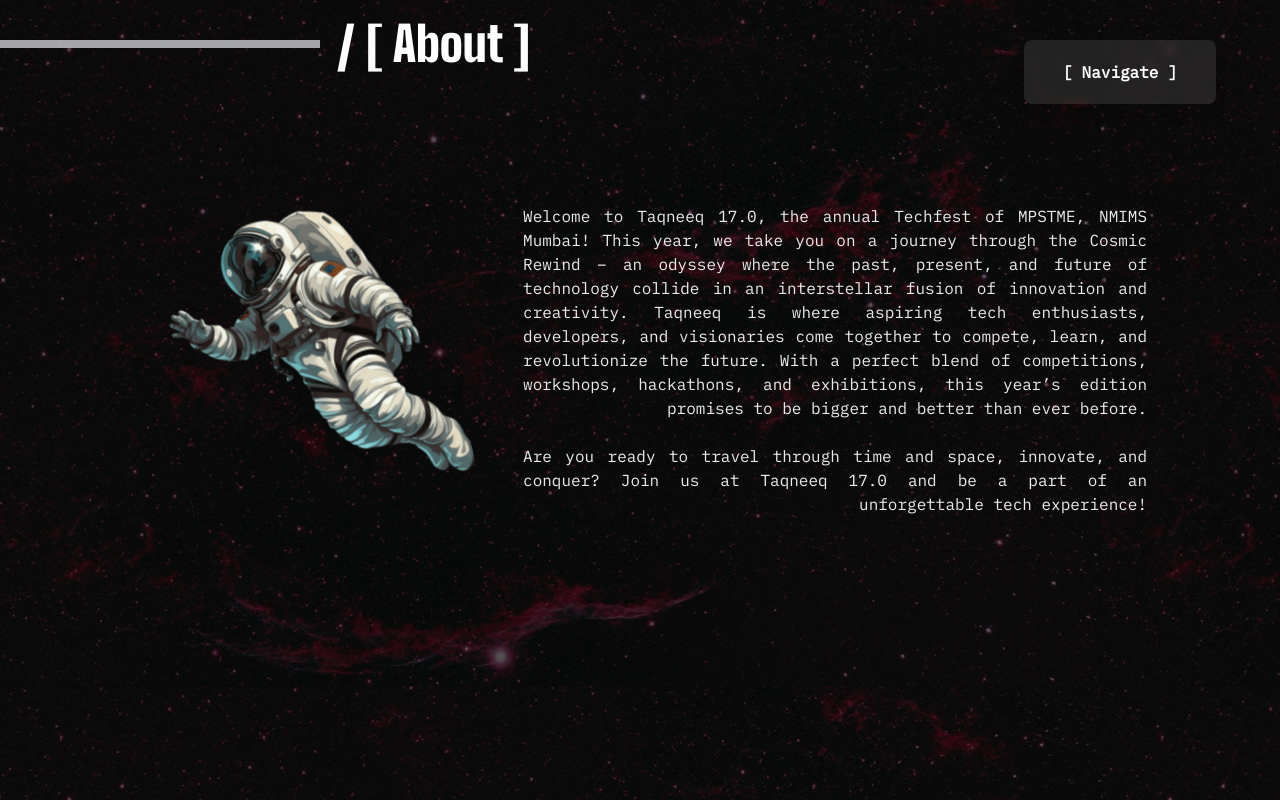
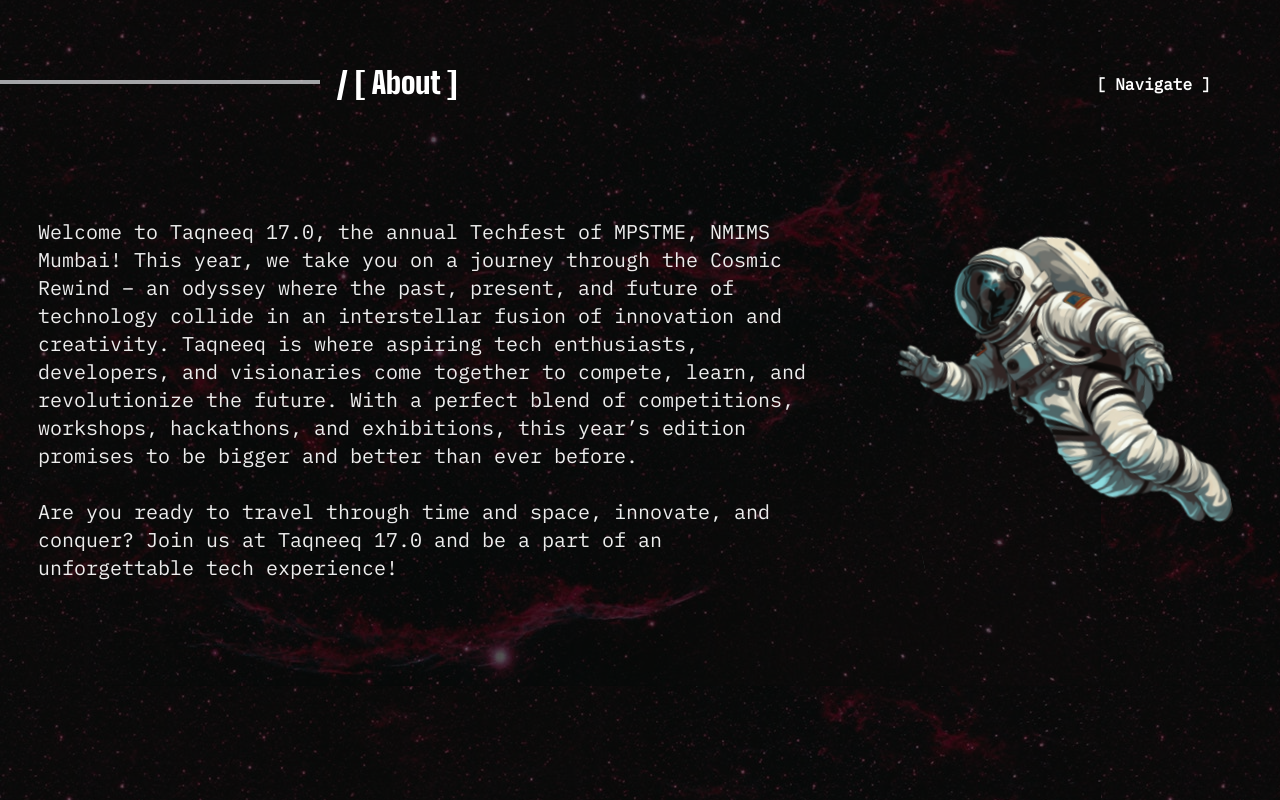
Before and after one commit to taqneeq/Taqneeq-17.0, a Next.js app: page /about in a window 1280 px wide. Built offline with nearby package versions, Linux system fonts and the light colour scheme.

Commit message:
feat: merged changes

```diff
--- /dev/null
+++ b/app/components/FrozenRoute.js
@@ -0,0 +1,13 @@
+'use client'
+
+import { useContext, useRef } from 'react'
+import { LayoutRouterContext } from 'next/dist/shared/lib/app-router-context.shared-runtime'
+
+const FrozenRoute = ({ children }) => {
+  const context = useContext(LayoutRouterContext)
+  const frozen = useRef(context).current
+
+  return <LayoutRouterContext.Provider value={frozen}>{children}</LayoutRouterContext.Provider>
+}
+
+export default FrozenRoute
--- /dev/null
+++ b/app/components/PageAnimatePresence.js
@@ -0,0 +1,32 @@
+"use client";
+import { usePathname } from "next/navigation";
+import { AnimatePresence, motion } from "motion/react";
+import { useState, useEffect } from "react";
+
+const PageAnimatePresence = ({ children }) => {
+  const pathname = usePathname();
+  const [displayChildren, setDisplayChildren] = useState(children);
+
+  useEffect(() => {
+    setDisplayChildren(children);
+  }, [children]);
+
+  return (
+    <div className="relative w-full">
+      <AnimatePresence mode="wait">
+        <motion.div
+          key={pathname}
+          initial={{ opacity: 0 }}
+          animate={{ opacity: 1 }}
+          exit={{ opacity: 0 }}
+          transition={{ duration: 0.5 }}
+          className="absolute w-full"
+        >
+          {displayChildren}
+        </motion.div>
+      </AnimatePresence>
+    </div>
+  );
+};
+
+export default PageAnimatePresence;
--- a/app/components/navbar.js
+++ b/app/components/navbar.js
@@ -10,10 +10,7 @@
   };
 
   return (
-    <nav className="absolute top-10 right-10 md:right-16 text-brandOffWhite font-ibm
-      z-30 text-right backdrop-filter backdrop-blur-sm bg-white/10 p-5 w-48 rounded-lg
-      flex flex-col shadow-lg">
-
+    <nav className="absolute top-10 md:top-[9%] right-10 md:right-16 text-brandOffWhite font-ibm z-30 text-right">
       {/* Toggle list visibility on click with scale animation */}
       <p
         onClick={toggleListVisibility}
--- a/app/layout.js
+++ b/app/layout.js
@@ -1,7 +1,8 @@
-import { IBM_Plex_Mono, Big_Shoulders_Display} from "next/font/google";
+import { IBM_Plex_Mono, Big_Shoulders_Display } from "next/font/google";
 import localFont from "next/font/local";
 import "./globals.css";
 import Navbar from "./components/navbar";
+import PageAnimatePresence from "@/app/components/PageAnimatePresence";
 import Image from "next/image";
 
 const impact = localFont({
@@ -33,11 +34,17 @@
       <body
         className={` ${ibm.variable} ${bigShouldersDisplay.variable} ${impact.variable} antialiased w-full min-h-screen relative`}
       >
-        <Navbar/>
+        <Navbar />
         <div className="fixed inset-0 z-0 h-screen w-screen">
-          <img src={"/cosmic_bg.png"} alt="cosmic" className="opacity-60 h-full w-full object-cover"/>{" "}
+          <img
+            src={"/cosmic_bg.png"}
+            alt="cosmic"
+            className="opacity-60 h-full w-full object-cover"
+          />{" "}
         </div>
-        <main className="relative z-10 w-full">{children}</main>
+        <main className="relative z-10 w-full">
+          <PageAnimatePresence>{children}</PageAnimatePresence>
+        </main>
       </body>
     </html>
   );
--- a/app/screens/about/index.js
+++ b/app/screens/about/index.js
@@ -1,24 +1,39 @@
-import React from 'react'
+import React from "react";
 
 const index = () => {
   return (
-    <section id='about'
-      className="min-h-[90vh] max-h-[1440px] max-w-7xl flex flex-col md:flex-col justify-center items-center relative md:gap-5 mx-auto"
+    <section
+      id="about"
+      className="h-screen max-h-[1440px] max-w-7xl flex flex-col md:flex-col justify-center items-center relative md:gap-5 mx-auto"
     >
-        <hr className="w-1/2 border-2 md:border-4 absolute top-10 -left-1/4 text-brandOffWhite opacity-70"></hr>
-        <h1 className="font-BSD text-4xl md:text-5xl text-white absolute top-5 left-1/4 ml-4">/ [ About ]</h1>
-        <div className="flex flex-row justify-center items-center relative md:gap-10 mx-auto">
-            <img src='/astronaut.svg' alt="filler image" width="30%" className='hidden md:block'></img>
-            <p
-            className="md:text-base font-ibm max-w-prose w-[80%] md:w-full text-justify md:[text-align-last:right]"
-            >
-            Welcome to Taqneeq 17.0, the annual Techfest of MPSTME, NMIMS Mumbai! This year, we take you on a journey through the Cosmic Rewind – an odyssey where the past, present, and future of technology collide in an interstellar fusion of innovation and creativity. Taqneeq is where aspiring tech enthusiasts, developers, and visionaries come together to compete, learn, and revolutionize the future. With a perfect blend of competitions, workshops, hackathons, and exhibitions, this year’s edition promises to be bigger and better than ever before. <br></br> <br></br>
-            Are you ready to travel through time and space, innovate, and conquer? Join us at Taqneeq 17.0 and be a part of an unforgettable tech experience!
+      <hr className="w-1/2 border-1 md:border-2 absolute top-[10%] -left-1/4 text-brandGrey opacity-70"></hr>
+      <h1 className="font-BSD text-2xl md:text-3xl text-white absolute top-[8%] left-1/4 ml-4">
+        / [ About ]
+      </h1>
+      <div className="flex flex-row justify-center items-center relative md:gap-10 mx-auto">
+        <p className="md:text-xl font-ibm max-w-prose w-[80%] md:w-full">
+          Welcome to Taqneeq 17.0, the annual Techfest of MPSTME, NMIMS Mumbai!
+          This year, we take you on a journey through the Cosmic Rewind – an
+          odyssey where the past, present, and future of technology collide in
+          an interstellar fusion of innovation and creativity. Taqneeq is where
+          aspiring tech enthusiasts, developers, and visionaries come together
+          to compete, learn, and revolutionize the future. With a perfect blend
+          of competitions, workshops, hackathons, and exhibitions, this year’s
+          edition promises to be bigger and better than ever before. <br></br>{" "}
+          <br></br>
+          Are you ready to travel through time and space, innovate, and conquer?
+          Join us at Taqneeq 17.0 and be a part of an unforgettable tech
+          experience!
+        </p>{" "}
+        <img
+          src="/astronaut.svg"
+          alt="filler image"
+          width="30%"
+          className="hidden md:block"
+        ></img>
+      </div>
+    </section>
+  );
+};
 
-            </p>
-        </div>
-    </section>
-  )
-}
-
-export default index
+export default index;
--- a/app/screens/contact/index.js
+++ b/app/screens/contact/index.js
@@ -37,18 +37,18 @@
   ];
   return (
     <section
-      className="h-full py-20 w-full flex flex-col justify-center items-center p-8 gap-10 max-w-7xl mx-auto relative"
+      className="h-screen py-20 w-full flex flex-col justify-center items-center p-8 gap-10 max-w-7xl mx-auto relative"
       id="contact"
     >
       <div className="flex flex-col items-center gap-4">
-        <hr className="w-1/2 border-2 md:border-4 absolute top-10 -left-1/4 text-brandOffWhite opacity-70"></hr>
-        <h1 className="font-BSD text-4xl md:text-5xl text-white absolute top-5 left-1/4 ml-4">
-          / [ Contact Us ]
+        <hr className="w-1/2 border-1 md:border-2 absolute top-[10%] -left-1/4 text-brandGrey opacity-70"></hr>
+        <h1 className="font-BSD text-2xl md:text-3xl text-white absolute top-[8%] left-1/4 ml-4">
+          / [ CONTACT US ]
         </h1>
       </div>
 
       <a
-        className="relative w-full h-full sm:w-2/3 lg:w-1/2 md:py-10 bg-[#4d4d4d] backdrop-filter backdrop-blur-sm bg-opacity-20 border border-white/60 flex flex-col md:flex-row md:items-center justify-center gap-6 text-white text-center p-6 shadow-lg hover:bg-brandRed transition-colors duration-300 ease-in-out rounded-sm shadow-brandOffWhite/40 "
+        className="relative w-full h-fit   sm:w-2/3 lg:w-1/2 md:py-10 bg-[#4d4d4d] backdrop-filter backdrop-blur-sm bg-opacity-20 border border-white/60 flex flex-col md:flex-row md:items-center justify-center gap-6 text-white text-center p-6 shadow-lg hover:bg-brandRed transition-colors duration-300 ease-in-out rounded-sm shadow-brandOffWhite/40 "
         href="mailto:support@taqneeqfest.com"
       >
         <Mail className="text-purple-200 w-10 h-10" />
--- a/package.json
+++ b/package.json
@@ -11,6 +11,7 @@
   "dependencies": {
     "@tailwindcss/typography": "^0.5.16",
     "lucide-react": "^0.474.0",
+    "motion": "^12.4.3",
     "next": "15.1.4",
     "react": "^19.0.0",
     "react-dom": "^19.0.0",
```
Also changed, not shown: 1 other file (tests, documents, lock files or other folders).
